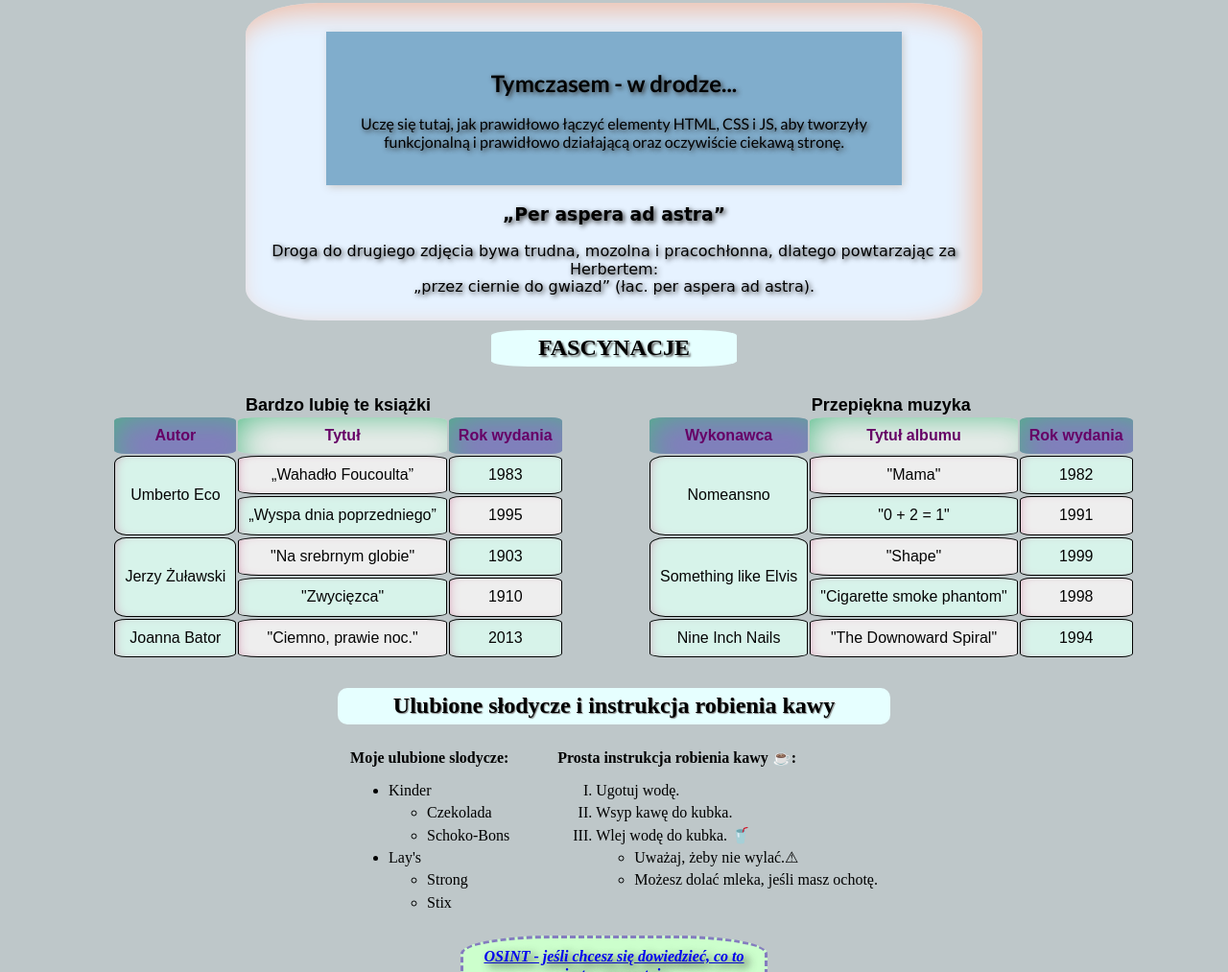
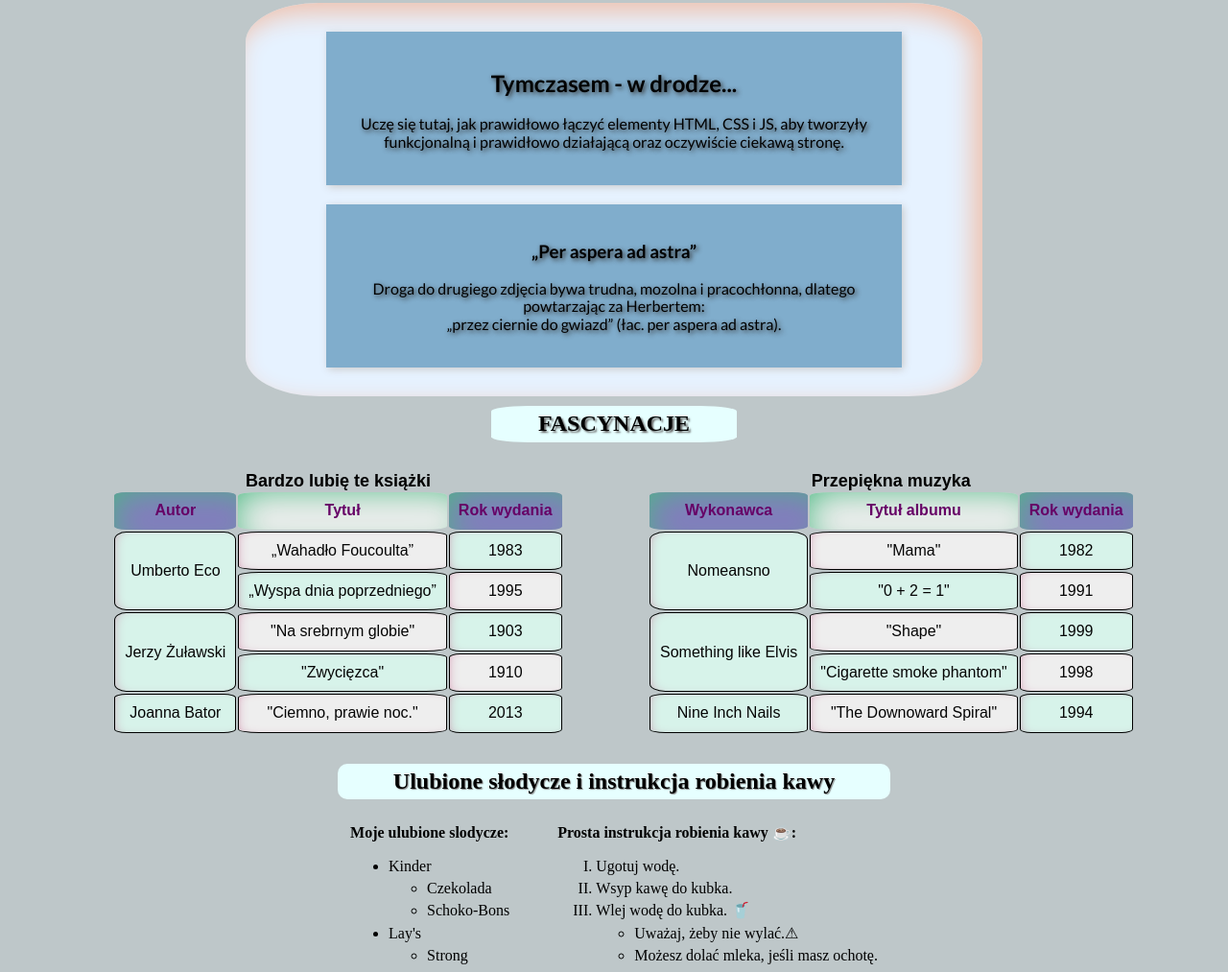
Before and after one commit to michalkotlinski/homepage, a plain HTML site: page index.html in a window 1280 px wide. Shown: the part 864-1877 px from the top of the page at 96% size. Drawn offline with nearby package versions, Linux system fonts and the light colour scheme; a web font is replaced by a local one.

Commit message:
article class added to one pragraph

```diff
--- a/index.html
+++ b/index.html
@@ -73,8 +73,7 @@
                     działającą oraz oczywiście ciekawą stronę.
                 </p>
             </article>
-            <article>
-
+            <article class="article">
                 <h3>„Per aspera ad astra”</h3>
                 <p>Droga do drugiego zdjęcia bywa trudna, mozolna i pracochłonna, dlatego powtarzając za Herbertem:<br>
                     „przez ciernie do gwiazd” (łac. per aspera ad astra).</p>
```
